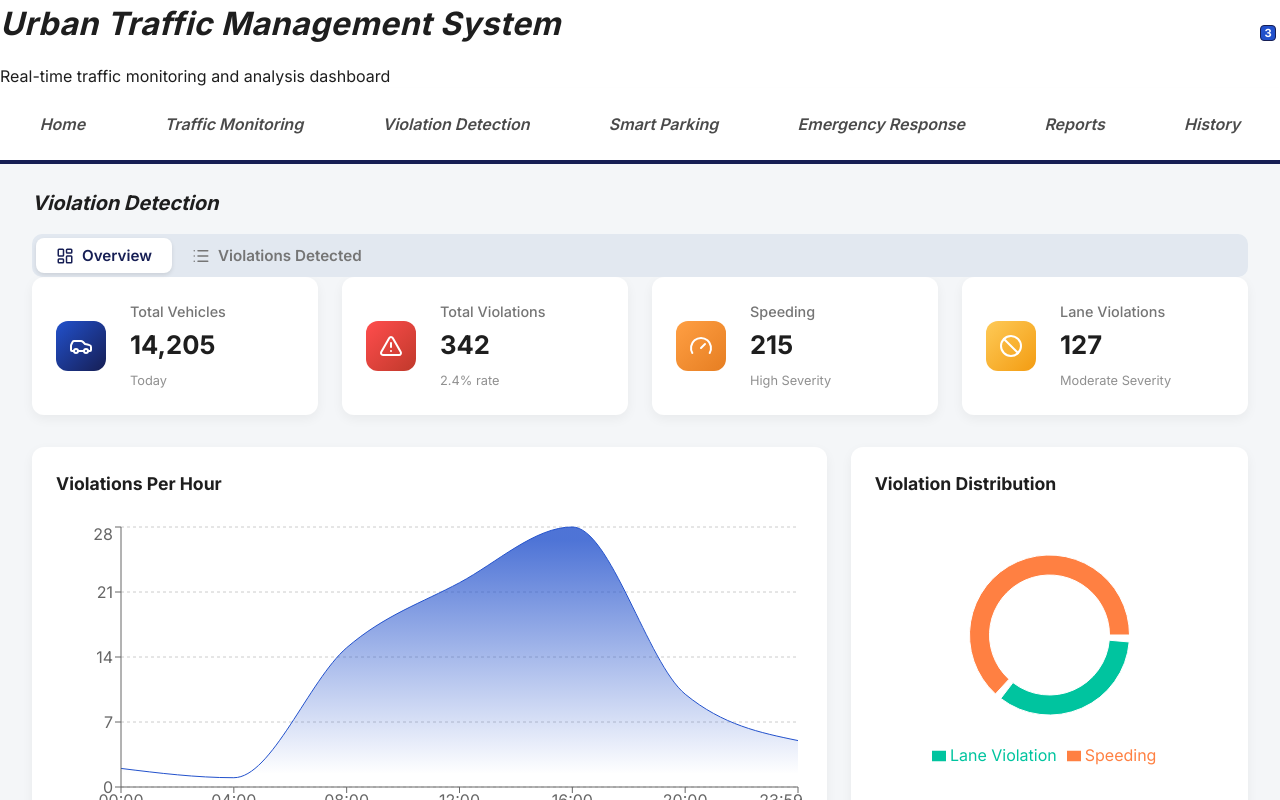
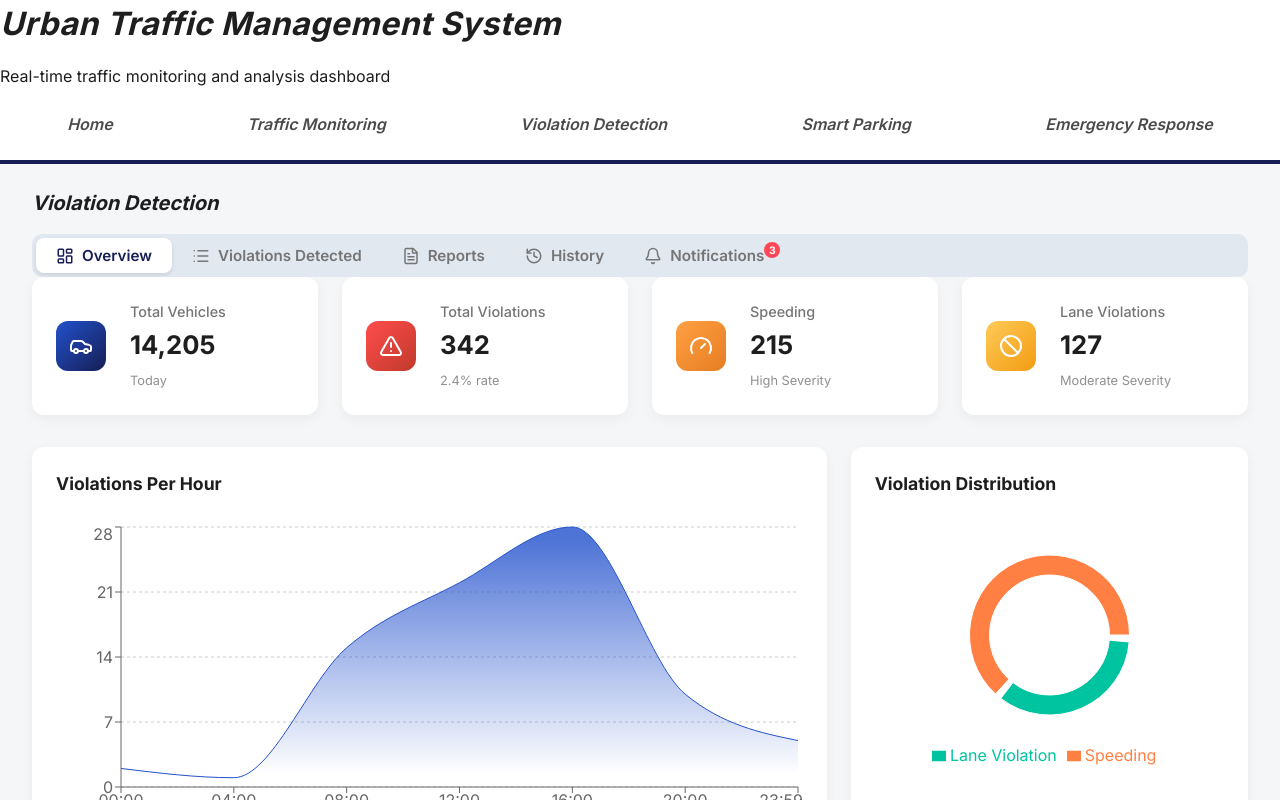
Before and after one commit to devindaJJ/fyp_research, a React (Vite) app in the folder frontend/traffic-dashboard/: page / in a window 1280 px wide. Both pictures are taken after a click on the element "Violation Detection". Shown: the top 800 px of the page. Built offline with nearby package versions, Linux system fonts and the light colour scheme.

Commit message:
reorganized dashboard

```diff
--- a/frontend/traffic-dashboard/src/components/Header.jsx
+++ b/frontend/traffic-dashboard/src/components/Header.jsx
@@ -1,10 +1,7 @@
-import React, { useState } from 'react';
+import React from 'react';
 import './Header.css';
-import { Bell } from 'lucide-react';
 
 const Header = () => {
-    const [notifications] = useState(3); // Mock notification count
-
     return (
         <header className="header">
             <div className="header-content">
@@ -12,18 +9,6 @@ const Header = () => {
                     <h1>Urban Traffic Management System</h1>
                     <p>Real-time traffic monitoring and analysis dashboard</p>
                 </div>
-                <div className="header-actions">
-                    <div className="notification-bell">
-                        <Bell color="white" size={24} />
-                        {notifications > 0 && <span className="badge">{notifications}</span>}
-                        <div className="notification-popup">
-                            <div className="popup-header">Recent Alerts</div>
-                            <div className="popup-item">🚨 Speeding detected on Galle Rd</div>
-                            <div className="popup-item">⚠️ Traffic congestion at Maradana</div>
-                            <div className="popup-item">📸 New violation pending review</div>
-                        </div>
-                    </div>
-                </div>
             </div>
         </header>
     );
--- a/frontend/traffic-dashboard/src/components/StatsBar.jsx
+++ b/frontend/traffic-dashboard/src/components/StatsBar.jsx
@@ -7,9 +7,7 @@ const StatsBar = ({ activeTab, onTabChange }) => {
         'Traffic Monitoring',
         'Violation Detection',
         'Smart Parking',
-        'Emergency Response',
-        'Reports',
-        'History'
+        'Emergency Response'
     ];
 
     return (
--- a/frontend/traffic-dashboard/src/components/ViolationDetection.css
+++ b/frontend/traffic-dashboard/src/components/ViolationDetection.css
@@ -139,3 +139,96 @@
         grid-template-columns: 1fr;
     }
 }
+
+.placeholder-view {
+    display: flex;
+    flex-direction: column;
+    align-items: center;
+    justify-content: center;
+    padding: 4rem;
+    background: white;
+    border-radius: 12px;
+    text-align: center;
+    gap: 1rem;
+    min-height: 400px;
+}
+
+.placeholder-view h3 {
+    font-size: 1.5rem;
+    color: var(--text-primary);
+}
+
+.placeholder-view p {
+    color: var(--text-secondary);
+    margin-bottom: 1rem;
+}
+
+.notifications-view {
+    background: white;
+    padding: 2rem;
+    border-radius: 12px;
+}
+
+.notif-list {
+    display: flex;
+    flex-direction: column;
+    gap: 1rem;
+    margin-top: 1.5rem;
+}
+
+.notif-item {
+    display: flex;
+    gap: 1.5rem;
+    padding: 1.25rem;
+    border: 1px solid var(--border-color);
+    border-radius: 8px;
+    transition: background 0.2s;
+}
+
+.notif-item:hover {
+    background: #f8fafc;
+}
+
+.notif-item.unread {
+    background: #f0f9ff;
+    border-color: #bae6fd;
+}
+
+.notif-icon {
+    font-size: 1.5rem;
+}
+
+.notif-item h4 {
+    font-size: 1rem;
+    margin-bottom: 0.25rem;
+    color: var(--text-primary);
+}
+
+.notif-item p {
+    color: var(--text-secondary);
+    font-size: 0.9rem;
+}
+
+.notif-item .time {
+    font-size: 0.75rem;
+    color: #94a3b8;
+    display: block;
+    margin-top: 0.5rem;
+}
+
+.btn-badge {
+    position: absolute;
+    top: 4px;
+    right: 4px;
+    background-color: #ff4757;
+    color: white;
+    font-size: 0.65rem;
+    font-weight: bold;
+    height: 16px;
+    width: 16px;
+    border-radius: 50%;
+    display: flex;
+    align-items: center;
+    justify-content: center;
+    z-index: 2;
+}
--- a/frontend/traffic-dashboard/src/components/ViolationDetection.jsx
+++ b/frontend/traffic-dashboard/src/components/ViolationDetection.jsx
@@ -3,7 +3,7 @@ import {
     LineChart, Line, AreaChart, Area, BarChart, Bar, PieChart, Pie, Cell,
     XAxis, YAxis, CartesianGrid, Tooltip, ResponsiveContainer, Legend
 } from 'recharts';
-import { Car, AlertTriangle, Gauge, Ban, LayoutDashboard, List } from 'lucide-react';
+import { Car, AlertTriangle, Gauge, Ban, LayoutDashboard, List, FileText, History, Bell } from 'lucide-react';
 import ViolationList from './ViolationList';
 import './ViolationDetection.css';
 
@@ -36,31 +36,13 @@ const weeklyTrend = [
 const COLORS = ['#FF8042', '#00C49F'];
 
 const ViolationDetection = () => {
-    const [viewMode, setViewMode] = useState('stats'); // 'stats' or 'list'
+    const [viewMode, setViewMode] = useState('stats'); // 'stats' | 'list' | 'reports' | 'history' | 'notifications'
+    const [notificationCount] = useState(3);
 
+    const renderContent = () => {
+        switch (viewMode) {
+            case 'stats':
                 return (
-        <div className="section violation-section">
-            <div className="section-header-row">
-                <h2 className="section-title">Violation Detection</h2>
-                <div className="view-toggle">
-                    <button
-                        className={`toggle-btn ${viewMode === 'stats' ? 'active' : ''}`}
-                        onClick={() => setViewMode('stats')}
-                    >
-                        <LayoutDashboard size={18} />
-                        Overview
-                    </button>
-                    <button
-                        className={`toggle-btn ${viewMode === 'list' ? 'active' : ''}`}
-                        onClick={() => setViewMode('list')}
-                    >
-                        <List size={18} />
-                        Violations Detected
-                    </button>
-                </div>
-            </div>
-
-            {viewMode === 'stats' ? (
                     <>
                         {/* Overview Cards */}
                         <div className="violation-stats-grid">
@@ -162,9 +144,109 @@ const ViolationDetection = () => {
                             </div>
                         </div>
                     </>
-            ) : (
-                <ViolationList />
-            )}
+                );
+            case 'list':
+                return <ViolationList />;
+            case 'reports':
+                return (
+                    <div className="placeholder-view">
+                        <FileText size={64} color="#bdc3c7" />
+                        <h3>Reports Generation</h3>
+                        <p>Generate daily, weekly, and monthly traffic violation reports here.</p>
+                        <button className="btn primary">Create New Report</button>
+                    </div>
+                );
+            case 'history':
+                return (
+                    <div className="placeholder-view">
+                        <History size={64} color="#bdc3c7" />
+                        <h3>Violation History</h3>
+                        <p>View historical logs and archived violation records.</p>
+                    </div>
+                );
+            case 'notifications':
+                return (
+                    <div className="notifications-view">
+                        <h3>Recent Notifications</h3>
+                        <div className="notif-list">
+                            <div className="notif-item unread">
+                                <span className="notif-icon">🚨</span>
+                                <div>
+                                    <h4>Speeding Detected</h4>
+                                    <p>Vehicle WP CAM-1234 exceeded limit on Galle Rd.</p>
+                                    <span className="time">2 mins ago</span>
+                                </div>
+                            </div>
+                            <div className="notif-item unread">
+                                <span className="notif-icon">⚠️</span>
+                                <div>
+                                    <h4>Congestion Alert</h4>
+                                    <p>Heavy traffic detected at Maradana Junction.</p>
+                                    <span className="time">15 mins ago</span>
+                                </div>
+                            </div>
+                            <div className="notif-item">
+                                <span className="notif-icon">📸</span>
+                                <div>
+                                    <h4>New Evidence Uploaded</h4>
+                                    <p>Evidence pending review for Violation #V004.</p>
+                                    <span className="time">1 hour ago</span>
+                                </div>
+                            </div>
+                        </div>
+                    </div>
+                );
+            default:
+                return null;
+        }
+    };
+
+    return (
+        <div className="section violation-section">
+            <div className="section-header-row">
+                <h2 className="section-title">Violation Detection</h2>
+                <div className="view-toggle">
+                    <button
+                        className={`toggle-btn ${viewMode === 'stats' ? 'active' : ''}`}
+                        onClick={() => setViewMode('stats')}
+                    >
+                        <LayoutDashboard size={18} />
+                        Overview
+                    </button>
+                    <button
+                        className={`toggle-btn ${viewMode === 'list' ? 'active' : ''}`}
+                        onClick={() => setViewMode('list')}
+                    >
+                        <List size={18} />
+                        Violations Detected
+                    </button>
+                    <button
+                        className={`toggle-btn ${viewMode === 'reports' ? 'active' : ''}`}
+                        onClick={() => setViewMode('reports')}
+                    >
+                        <FileText size={18} />
+                        Reports
+                    </button>
+                    <button
+                        className={`toggle-btn ${viewMode === 'history' ? 'active' : ''}`}
+                        onClick={() => setViewMode('history')}
+                    >
+                        <History size={18} />
+                        History
+                    </button>
+                    <button
+                        className={`toggle-btn ${viewMode === 'notifications' ? 'active' : ''}`}
+                        onClick={() => setViewMode('notifications')}
+                        style={{ position: 'relative' }}
+                    >
+                        <Bell size={18} />
+                        Notifications
+                        {notificationCount > 0 && <span className="btn-badge">{notificationCount}</span>}
+                    </button>
+                </div>
+            </div>
+
+            {renderContent()}
         </div>
     );
 };
```
Lines whose indentation alone changed are shown as unchanged.
